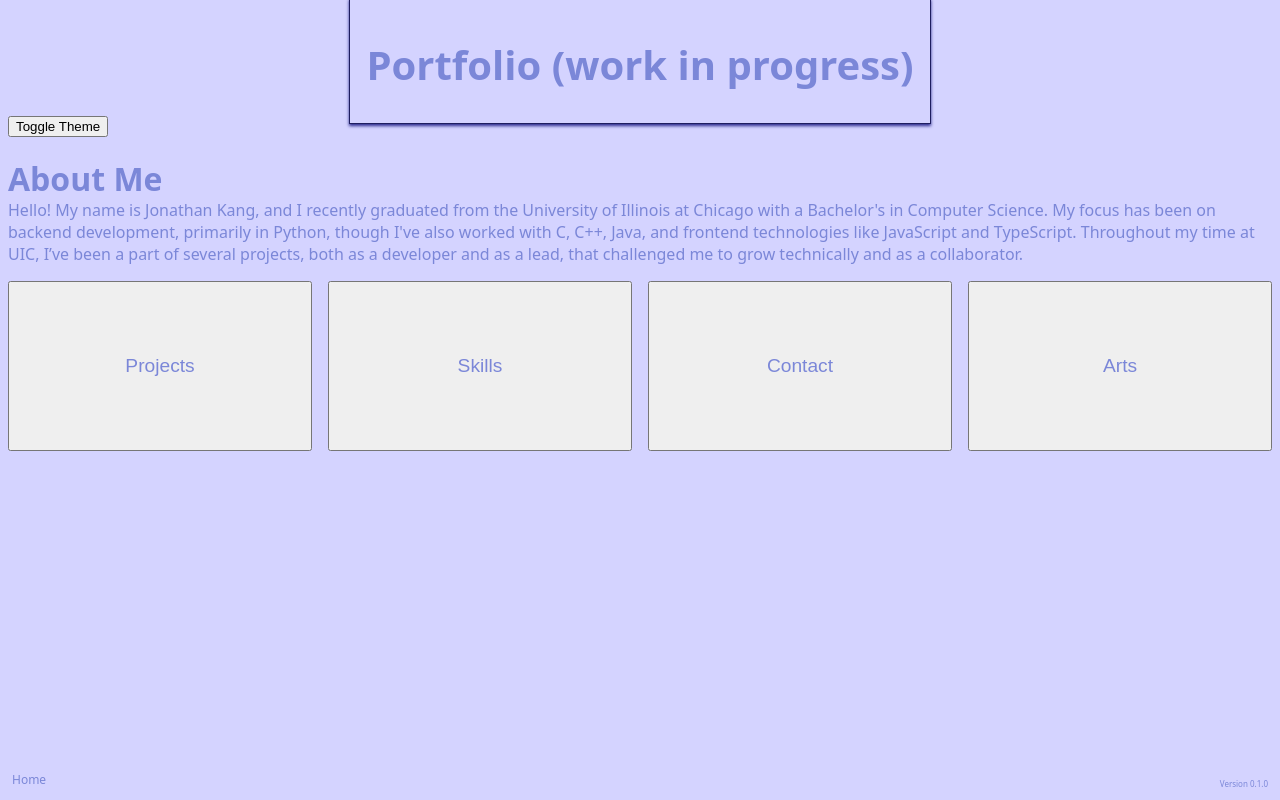
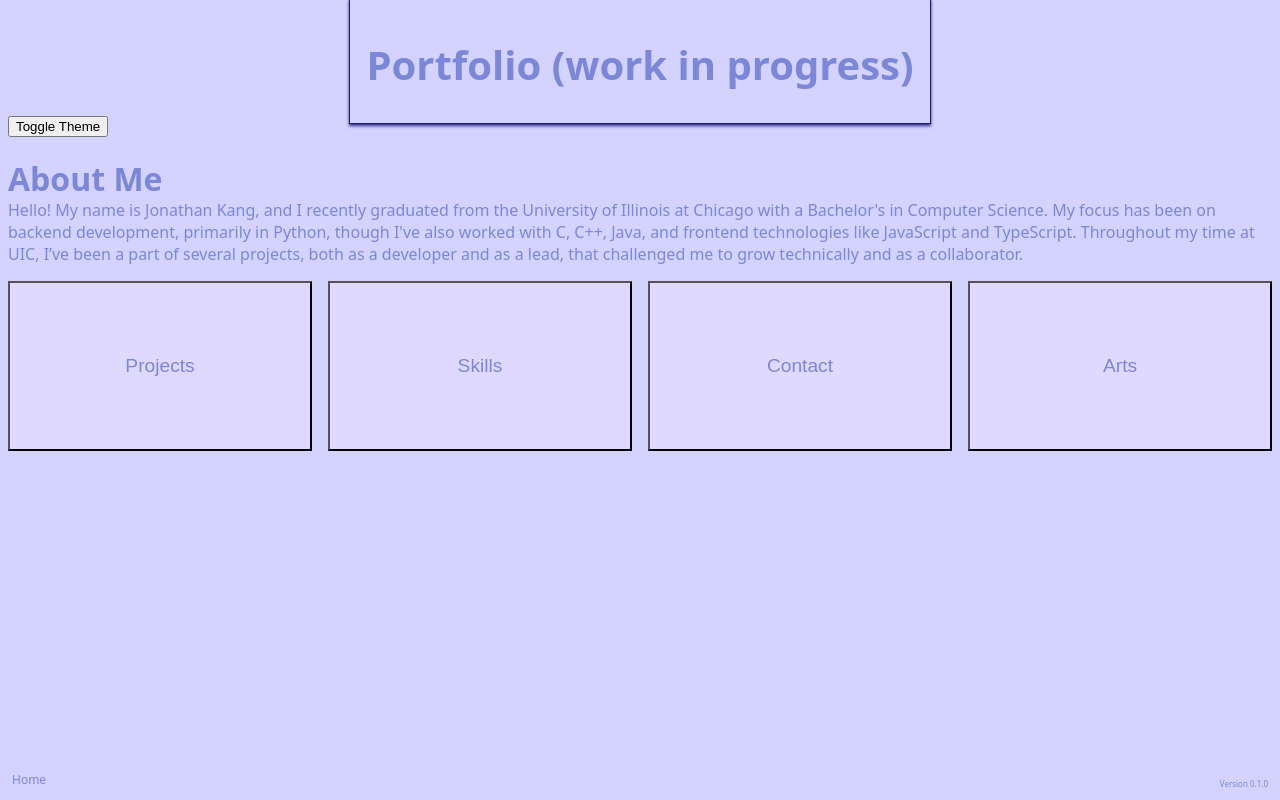
Before and after one commit to JJonKang/Portfolio, a React (Vite) app in the folder react-app/: page / in a window 1280 px wide. Built offline with nearby package versions, Linux system fonts and the light colour scheme; a web font is replaced by a local one.

Commit message:
More Button Changes

```diff
--- a/react-app/src/App.jsx
+++ b/react-app/src/App.jsx
@@ -4,9 +4,8 @@ import About from './written/About.jsx'
 
 function App(){
   const [dark, setDark] = useState(false)
-
-  document.body.className = dark ? 'dark' : 'light'
-
+  const btnClass = `box-btn ${dark ? 'box-btn-dark' : 'box-btn-light'}`
+  document.body.className = dark ? 'dark' : 'light';
   return (
     <div>
       <div className="line-u" />
@@ -14,10 +13,10 @@ function App(){
       <h1 className="title">Portfolio (work in progress)</h1>
       <About />
       <div className="box-buttons">
-        <button className="box-btn">Projects</button>
-        <button className="box-btn">Skills</button>
-        <button className="box-btn">Contact</button>
-        <button className="box-btn">Arts</button>
+        <button className={btnClass}>Projects</button>
+        <button className={btnClass}>Skills</button>
+        <button className={btnClass}>Contact</button>
+        <button className={btnClass}>Arts</button>
       </div>
       <p className="footer-text-explore">Home</p>
       <p className="footer-text-version">Version 0.1.0</p>
--- a/react-app/src/index.css
+++ b/react-app/src/index.css
@@ -100,3 +100,12 @@ p { font-size: 1.0rem; color: #7b87d8;}
   height: 170px;
   font-size: 1.2rem;
 }
+
+.box-btn-dark {
+  background-color: #15173D;
+  /* dark:  #15173D https://colorhunt.co/palette/15173d982598e491c9f1e9e9 */
+}
+
+.box-btn-light {
+  background-color: #dfd9ff;
+}
```
